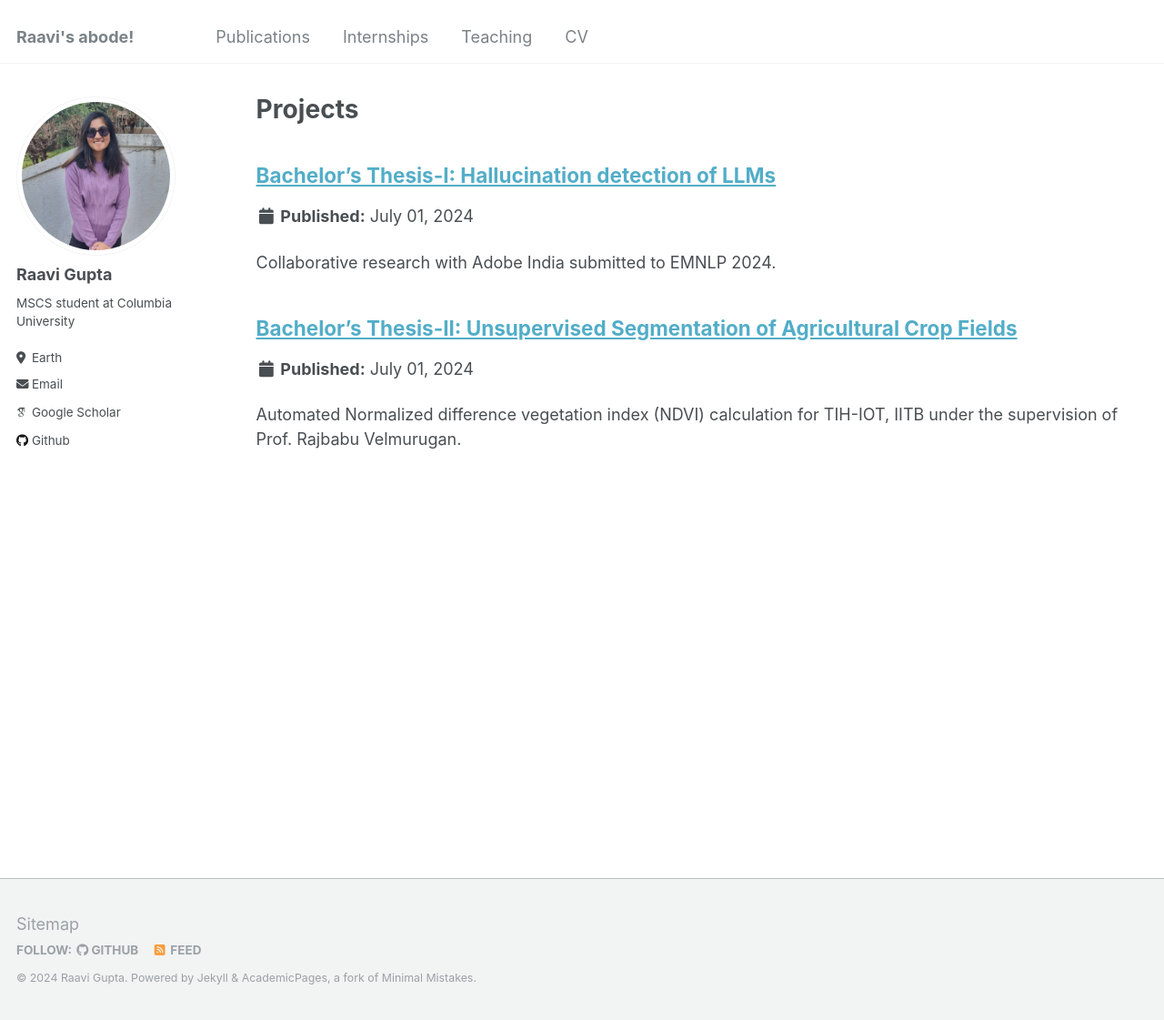
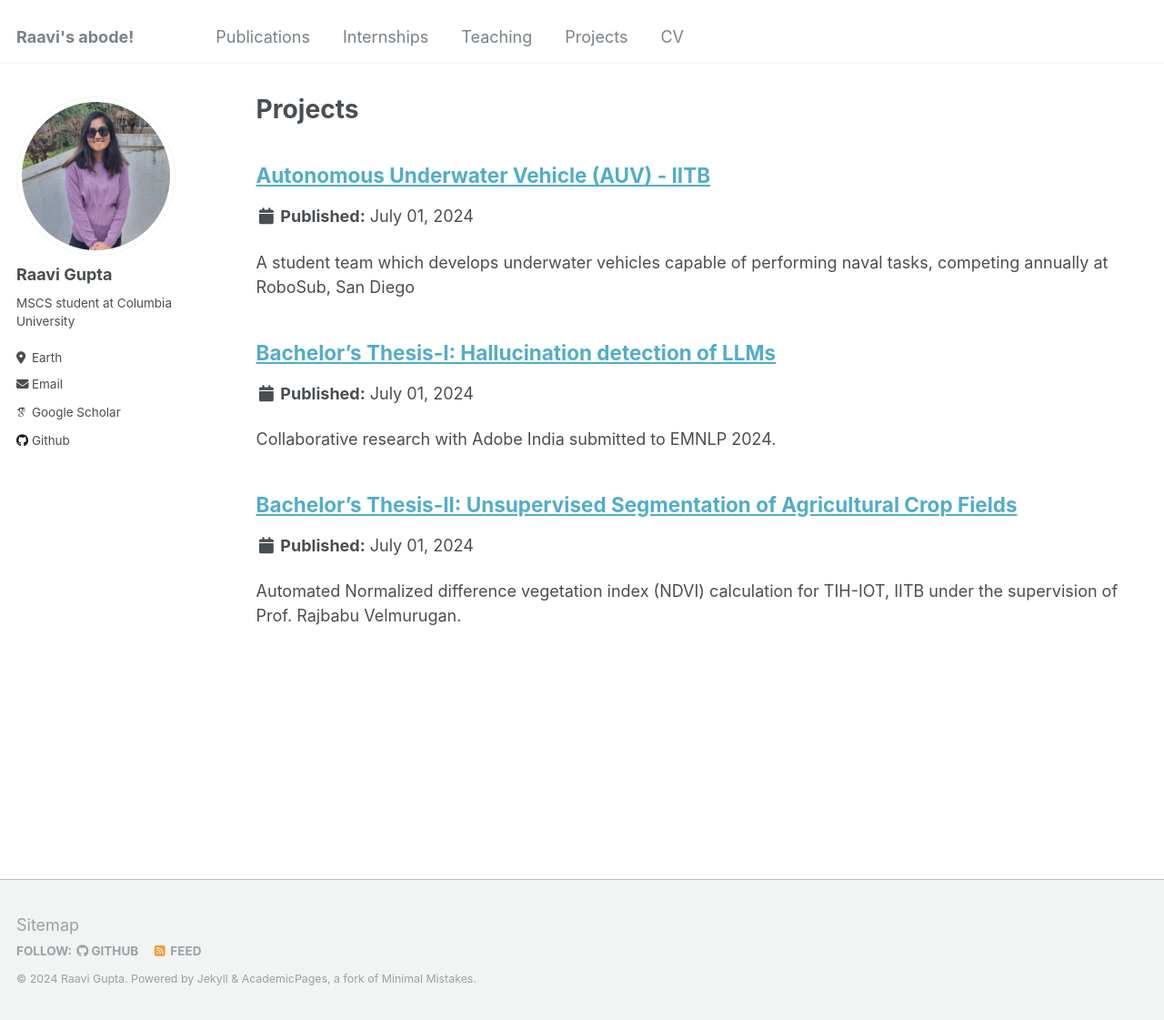
Before and after one commit to raavi02/raavi02.github.io, a Jekyll site: the page built from _pages/projects.html, in a window 1280 px wide and 1121 px high. Shown: the whole window at 91% size. Built offline with Jekyll 4.4.1, drawn with Linux system fonts in a browser that asks for light colours; some web fonts are replaced.

Commit message:
auv+projects

```diff
--- a/_data/navigation.yml
+++ b/_data/navigation.yml
@@ -9,8 +9,8 @@ main:
   - title: "Teaching"
     url: /teaching/
 
-  # - title: "Projects"
-  #   url: /projects/
+  - title: "Projects"
+    url: /projects/
 
   - title: "CV"
     url: /cv/
--- /dev/null
+++ b/_projects/auv.md
@@ -0,0 +1,7 @@
+---
+title: "Autonomous Underwater Vehicle (AUV) - IITB"
+excerpt: "A student team which develops underwater vehicles capable of performing naval tasks, competing annually at RoboSub, San Diego"
+collection: "projects"
+---
+
+<a href="https://auv-iitb.org/"><b>Website</b></a>
```
Also changed, not shown: _projects/btp-2.md (+1 -1 lines).
